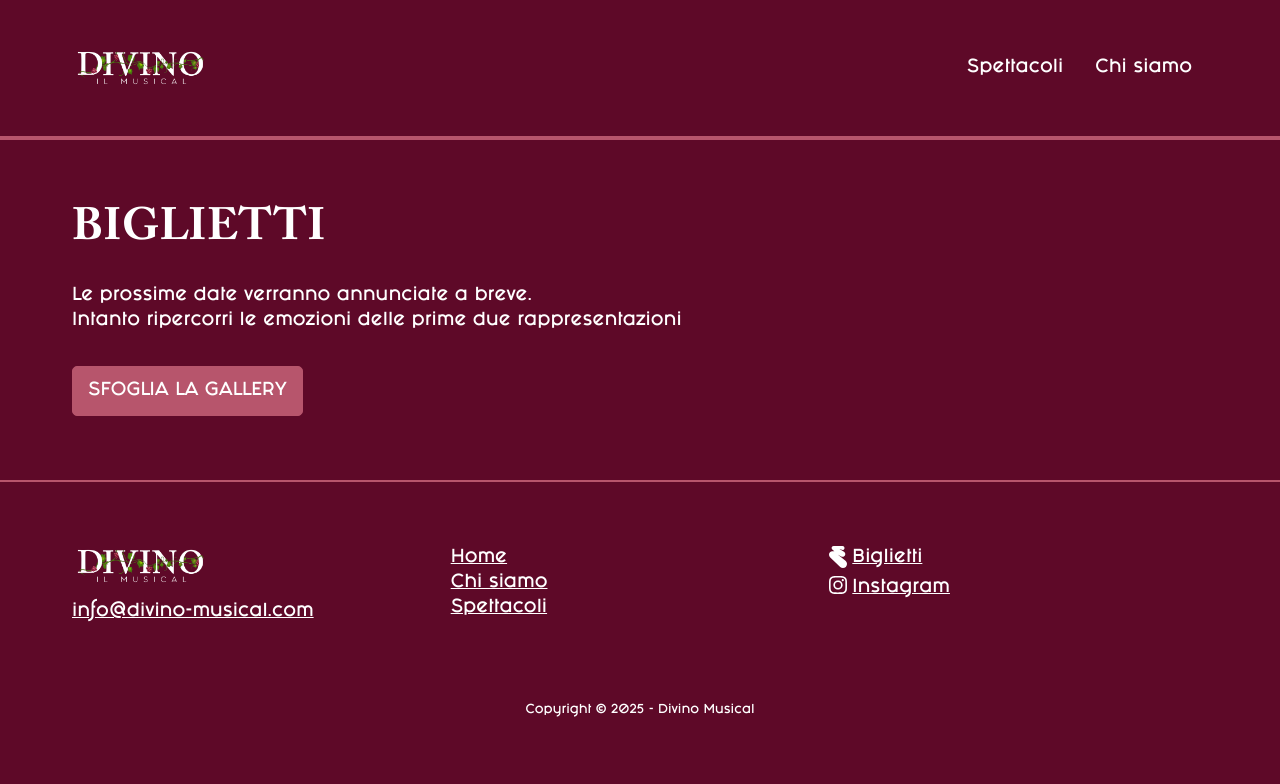
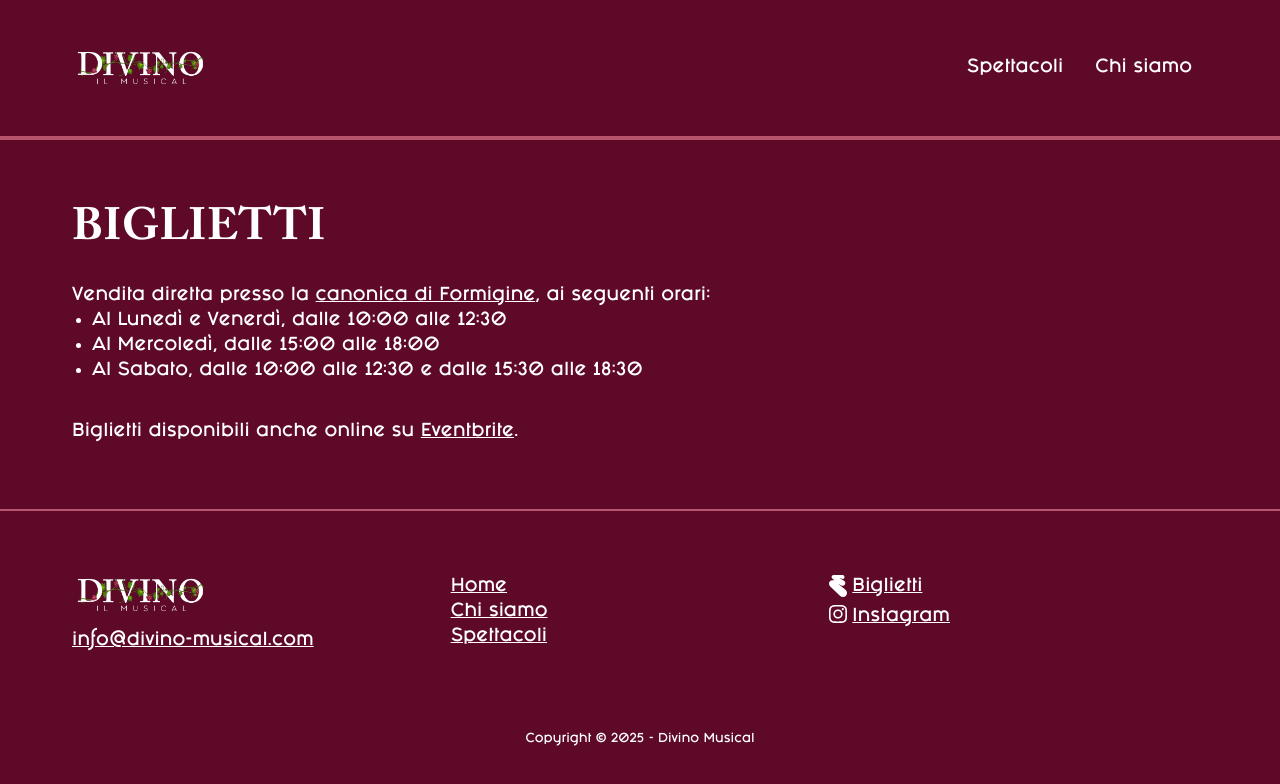
Before and after one commit to davideleo5/davideleo5.github.io, a React (Create React App) app: page /#/spettacoli in a window 1280 px wide. Shown: the top 784 px of the page. Built offline with nearby package versions, Linux system fonts and the light colour scheme; a web font is replaced by a local one.

Commit message:
Updated dates and links

```diff
--- a/src/components/index.js
+++ b/src/components/index.js
@@ -1,5 +1,5 @@
+export { default as DownloadButton } from './download/DownloadButton';
 export { default as Navbar } from './navbar/Navbar';
-export { default as DownloadButton } from './download/DownloadButton';
+export { default as Separator } from './separator/Separator';
 export { default as Story } from './story/Story';
 export { default as Tickets } from './tickets/Tickets';
-export { default as Separator } from './separator/Separator';
--- a/src/components/tickets/Tickets.jsx
+++ b/src/components/tickets/Tickets.jsx
@@ -4,15 +4,8 @@ import './tickets.css';
 const Tickets = () => {
   return (
     <div className='tickets-container container section__padding'>
+
       <h1>Biglietti</h1>
-
-      <div className='tickets-content'>
-        <p>Le prossime date verranno annunciate a breve.</p>
-        <p>Intanto ripercorri le emozioni delle prime due rappresentazioni</p>
-        <Link to='/gallery' className='button-link'>Sfoglia la gallery</Link>
-      </div>
-
-      {/* <h1>Biglietti</h1>
 
       <div className='tickets-content'>
         <p>Vendita diretta presso la <a href='https://maps.app.goo.gl/NzYRFhQgwSkWdBxK9' target="_blank" rel="noopener noreferrer">canonica di Formigine</a>, ai seguenti orari:</p>
@@ -29,8 +22,8 @@ const Tickets = () => {
         </ul>
         <br />
         <br />
-        <p>Biglietti disponibili anche online su <a href="https://www.eventbrite.com/cc/divino-il-musical-teatro-carani-3-4-maggio-2025-4180013" target="_blank" rel="noopener noreferrer">Eventbrite</a>.</p>
-      </div>*/}
+        <p>Biglietti disponibili anche online su <a href="https://www.eventbrite.com/cc/divino-il-musical-teatro-carani-2-3-novembre-2025-4637423" target="_blank" rel="noopener noreferrer">Eventbrite</a>.</p>
+      </div>
     </div>
   )
 }
--- a/src/containers/footer/Footer.jsx
+++ b/src/containers/footer/Footer.jsx
@@ -21,7 +21,7 @@ const Footer = () => {
           <p><Link to='/spettacoli'>Spettacoli</Link></p>
         </div>
         <div className='column column-3'>
-          <a href="https://www.eventbrite.com/cc/divino-il-musical-teatro-carani-3-4-maggio-2025-4180013" target="_blank" rel="noopener noreferrer">
+          <a href="https://www.eventbrite.com/cc/divino-il-musical-teatro-carani-2-3-novembre-2025-4637423" target="_blank" rel="noopener noreferrer">
             <img src={eventbriteLogo} alt='Instagram logo' width='18' height='18' />
             <p>Biglietti</p>
           </a>
--- a/src/containers/shows/Shows.jsx
+++ b/src/containers/shows/Shows.jsx
@@ -13,16 +13,12 @@ const Shows = () => {
       <div ref={ref} className={`shows-content section__padding ${inView ? 'slide-in-fwd-center' : ''}`}>
         <h2 className='shows-coming-soon-title'>Prossimi spettacoli</h2>
         <br />
-        <p>Le prossime date verranno annunciate a breve.</p>
-        <p>Intanto ripercorri le emozioni delle prime due rappresentazioni</p>
-        <Link to='/gallery' className='button-link'>Sfoglia la gallery</Link>
-
-        {/* <p>Teatro Carani - Sassuolo</p>
-        <p>3 e 4 maggio 2025</p>
+        <p>Teatro Carani - Sassuolo</p>
+        <p>2 e 3 novembre 2025</p>
         <br />
-        <p>Non perderti la prima rappresentazione del nostro musical!</p>
+        <p>Non perderti le prossime repliche del nostro musical!</p>
         <p>Ti aspettiamo per un’esperienza unica di musica, emozioni e spettacolo.</p>
-        <Link to='/spettacoli' className='button-link'>Scopri di più</Link>*/}
+        <Link to='/spettacoli' className='button-link'>Scopri di più</Link>
       </div>
     </div>
   )
```
